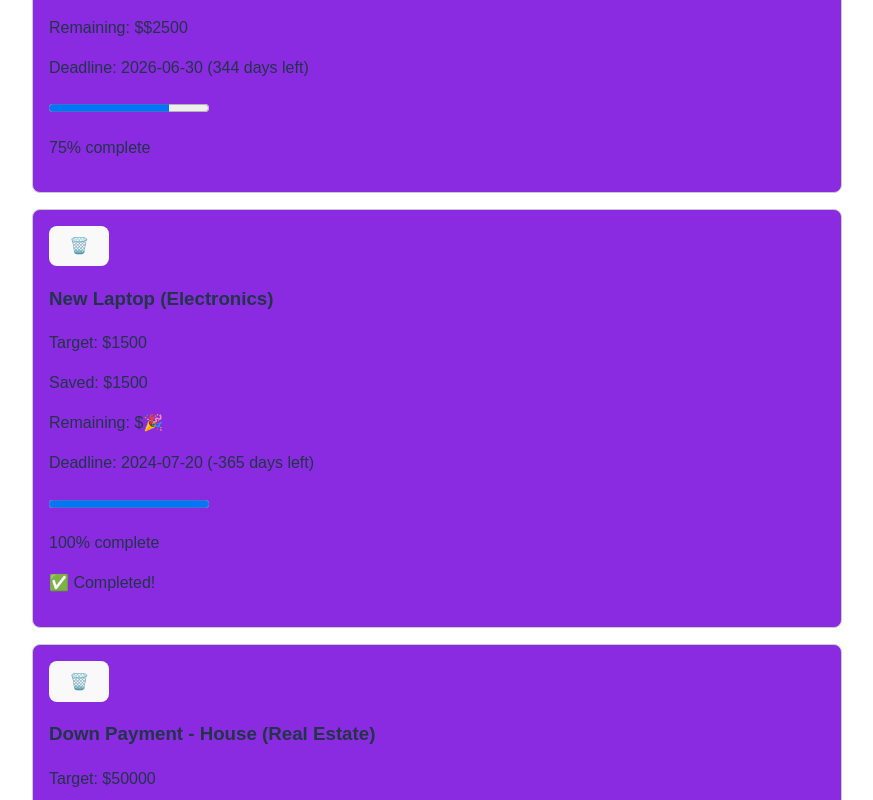
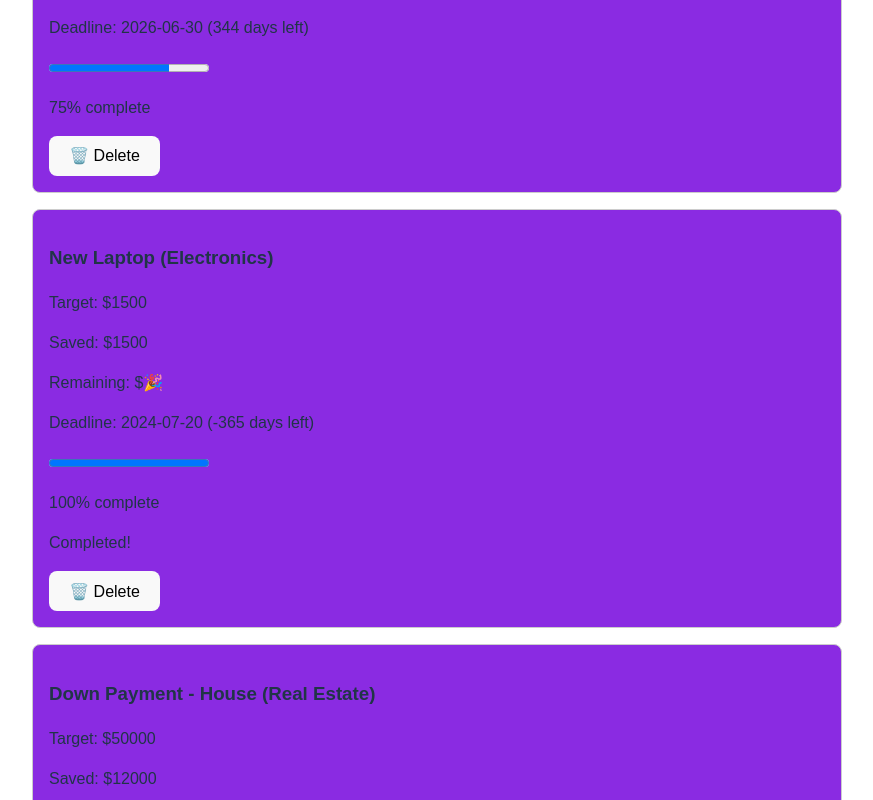
Before and after one commit to Ongeri123/Smart-goal-planner, a React (Vite) app: page / in a window 1280 px wide. Shown: the part 1020-1820 px from the top of the page, without its empty margins (0-873 px from the left). Built offline with nearby package versions, Linux system fonts and the light colour scheme; data requests are answered from the project's data file.

Commit message:
added goal card and list files

```diff
--- a/src/GoalCard.jsx
+++ b/src/GoalCard.jsx
@@ -26,22 +26,24 @@ function GoalCard({ goal, onDeleteGoal }) {
     // Dynamically apply CSS classes based on the goal's status.
     <div className={`goal-card ${overdue ? "overdue" : warning ? "warning" : ""}`}>
         {/* The delete button calls the handler passed down from App.jsx. */}
-        <button className="delete-btn" onClick={() => onDeleteGoal(goal.id)}>
-          🗑️
-        </button>
+        <div className="goal-content">
             <h3>{name} <span>({category})</span></h3>
             <p>Target: ${targetAmount}</p>
             <p>Saved: ${savedAmount}</p>
-        {/* Display the remaining amount or a celebration emoji if complete. */}
-        <p>Remaining: ${remainingAmount > 0 ? `$${remainingAmount}` : "🎉"}</p>
+            {/* Display the remaining amount or a celebration emoji if complete */}
+            <p>Remaining: ${remainingAmount > 0 ? `$${remainingAmount}`: "🎉"}</p>
             <p>Deadline: {dayjs(deadline).format("YYYY-MM-DD")} ({daysLeftText})</p>
             {/* A progress bar to visually represent completion. */}
             <progress value={savedAmount} max={targetAmount}></progress>
             <p>{completion}% complete</p>
             {/* Conditionally render status messages. */}
-        {overdue && <p className="status overdue">🚨 Overdue</p>}
-        {warning && <p className="status warning">⚠️ Deadline approaching</p>}
-        {completed && !overdue && <p className="status completed">✅ Completed!</p>}
+            {overdue && <p className="status overdue"> Overdue</p>}
+            {warning && <p className="status warning">Deadline approaching</p>}
+            {completed && !overdue && <p className="status completed"> Completed!</p>}
+            <button className="delete-btn" onClick={() => onDeleteGoal(goal.id)}>
+            🗑️ Delete
+                </button>
+        </div>
      </div>
   );
 }
--- a/src/GoalList.jsx
+++ b/src/GoalList.jsx
@@ -9,7 +9,7 @@ function GoalList({ goals, onDeleteGoal }) {
       {goals.map((goal) => (
         // For each goal in the array, render a GoalCard component.
         // The 'key' prop is essential for React to efficiently update the list.
-        // Pass the individual 'goal' object and the 'onDeleteGoal' handler down to the card.
+        // Pass the individual 'goal' object and the 'onDeleteGoal' handler down to the card
         <GoalCard key={goal.id} goal={goal} onDeleteGoal={onDeleteGoal} />
       ))}
     </div>
```
Lines whose indentation alone changed are shown as unchanged.
